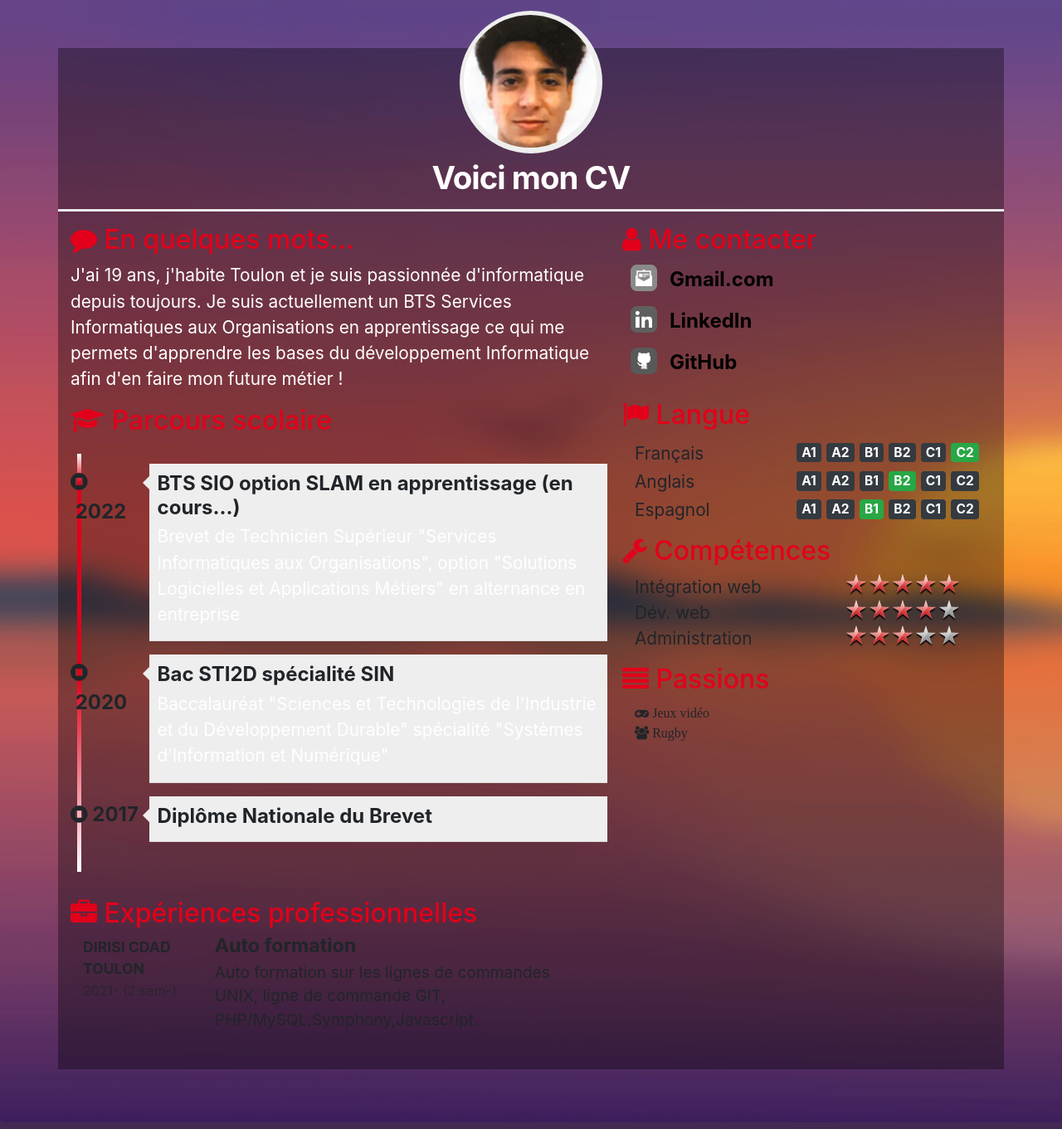
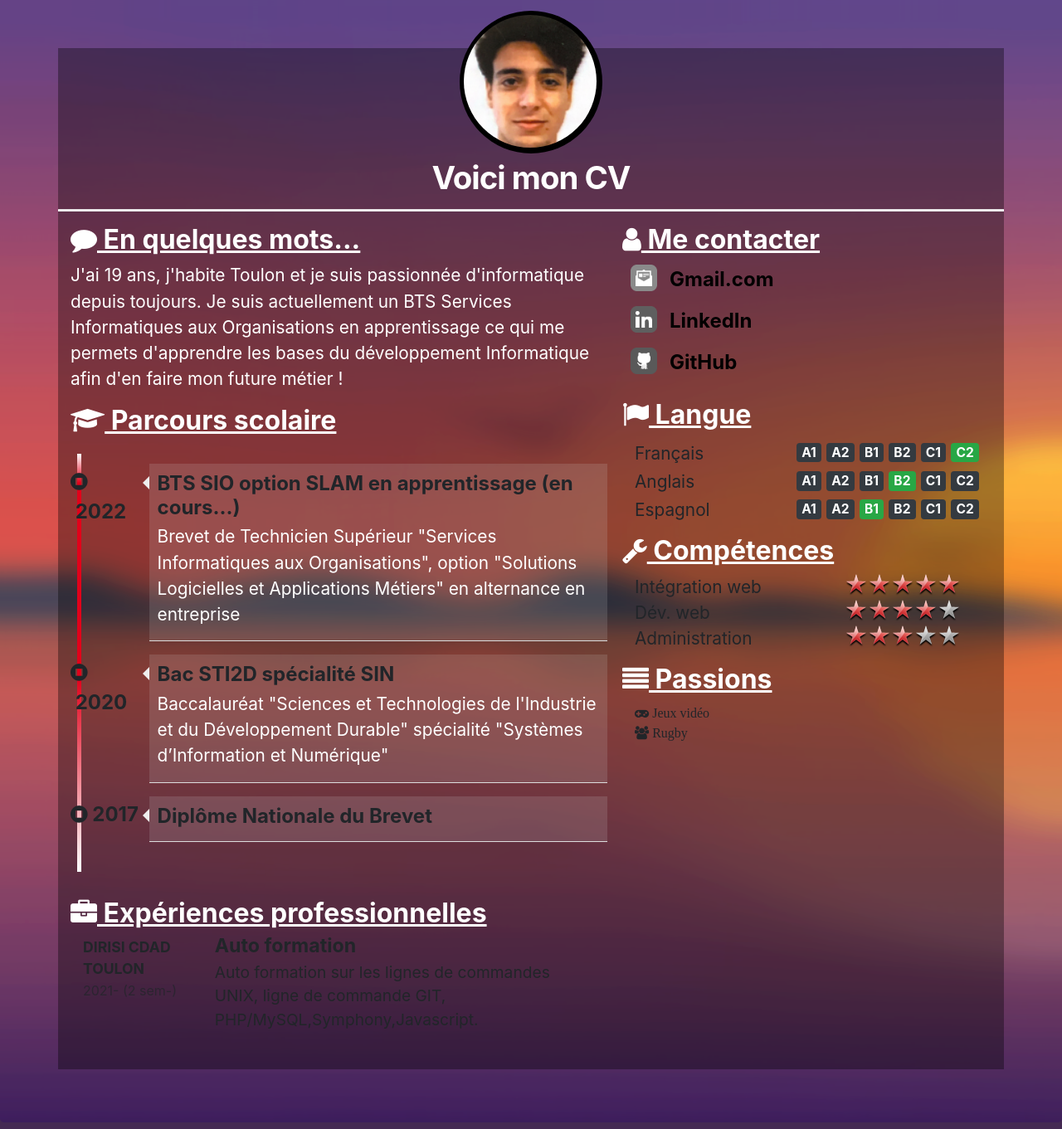
Before and after one commit to RayaneKadri/RKPortfolio, a PHP site: page /pages/cv.html in a window 1280 px wide. Shown: the part 56-1417 px from the top of the page at 83% size. Run offline with PHP 8.4, Linux system fonts and the light colour scheme.

Commit message:
modification couleur titre H2 en blanc, change couleur cv-photo en noir, changement cadre parcours en blanc transparent

```diff
--- a/css/cv.css
+++ b/css/cv.css
@@ -5,7 +5,7 @@ body { padding-top: 50px; }
 ****************************************/
 #cv-entete { margin-top: -45px; width: 100%;}
 #cv-photo { width: 172px; height: 172px; border-radius: 50%; overflow: hidden; padding: 5px;
- background: #eee; display: inline-block; }
+ background: rgb(0, 0, 0); display: inline-block; }
 #cv-photo img { width: 160px; height: 160px; border-radius: 50%; }
 #cv-intro h1 { margin: 0; padding: 0; font-size: 2.4em; font-weight: 700;
  letter-spacing: -1px;}
@@ -17,7 +17,7 @@ body { padding-top: 50px; }
 * Rubriques
 ****************************************/
 .rubrique { margin-bottom: 15px; }
-.rubrique h2 { color: rgb(226,0,26); }
+.rubrique h2 { color: rgb(255, 255, 255); text-decoration:underline; font-weight:bold; }
 .rubrique h2::before{ margin-right: 5px; }
 .rubrique p{ font-size: 1.3em; line-height: 1.5em;  }
 
@@ -32,7 +32,7 @@ body { padding-top: 50px; }
 #parcours .date .glyphicon-record::before { background: #FFFFFF; color: #555; }
 #parcours .date { width: 75px; background-color: rgba(0, 0, 0, 0); font-size: 1.5em;
  font-weight: 700; display: inline-block; }
-#parcours .details { width: 325px; display: inline-block; background: #eee;
+#parcours .details { width: 325px; display: inline-block; background: rgba(204, 204, 204, 0.164);
  position: relative; padding: 10px 10px 0 10px;
  border-bottom: 1px solid #ddd; margin: -4px -12px 20px 0; }
 #parcours .details::after { content: ''; position: absolute; top: 15px; right: 0;
```
